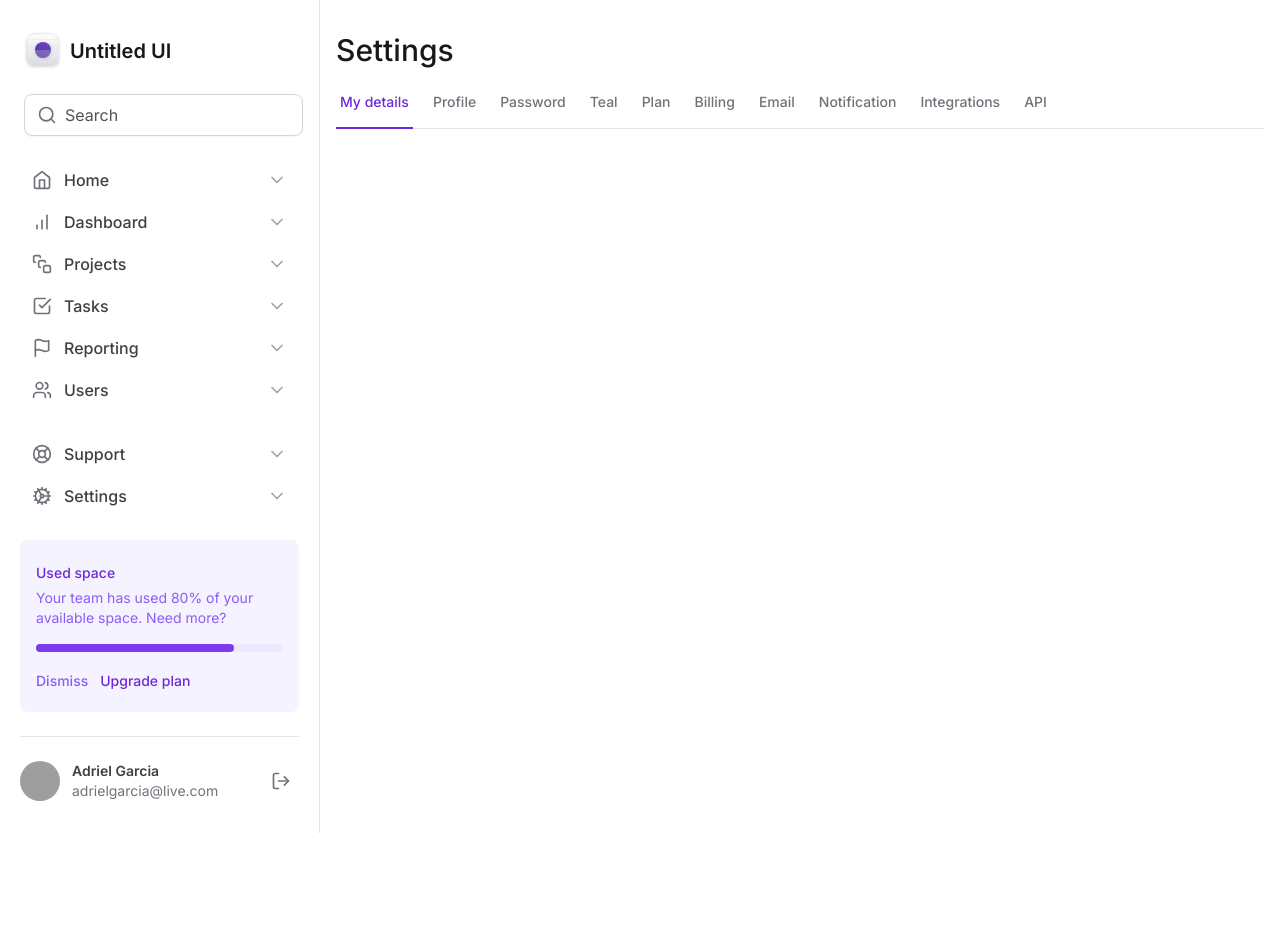
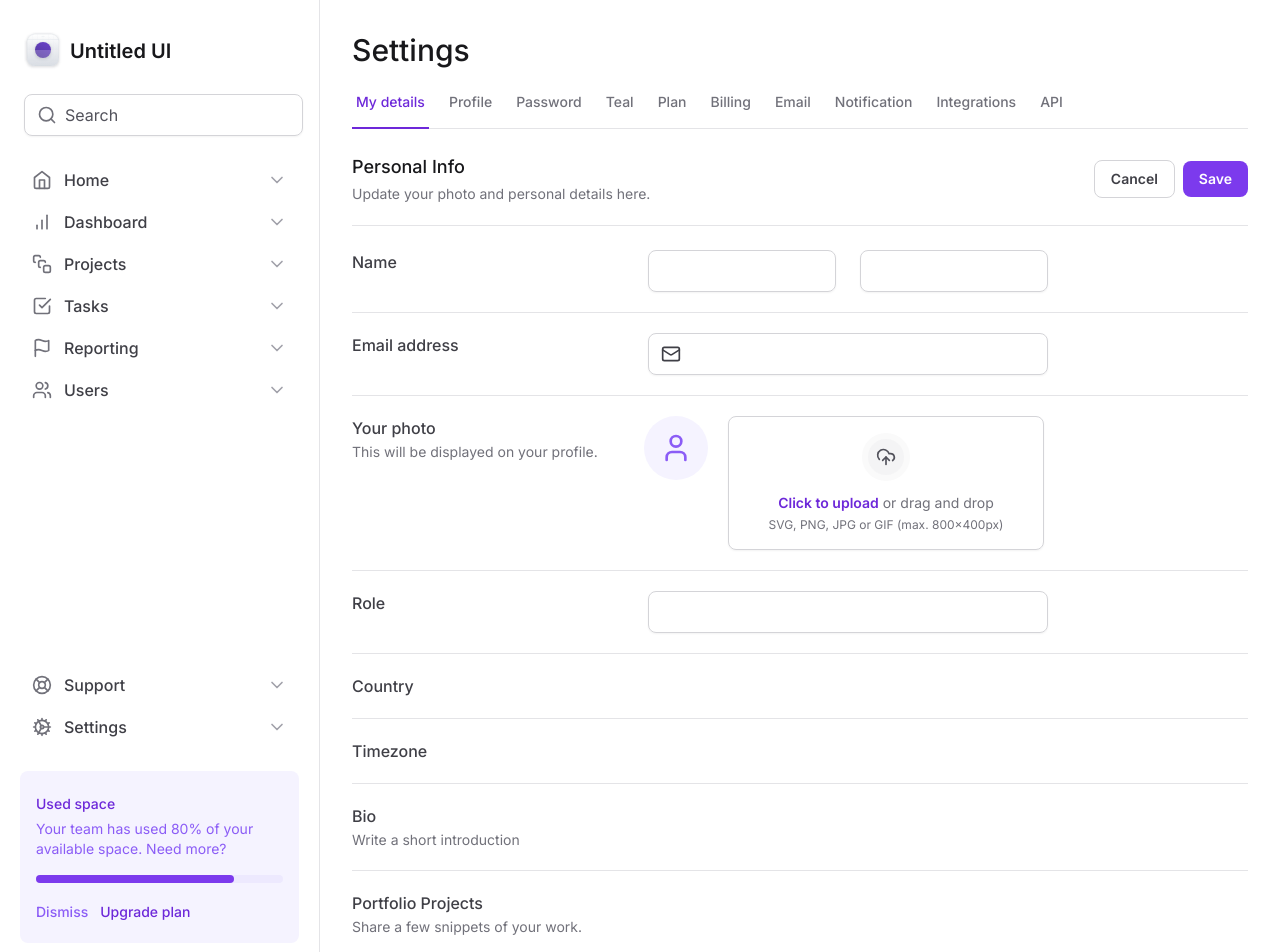
Before and after one commit to AdrielGarciaS/tailwind-next, a Next.js app: page / in a window 1280 px wide. Shown: the top 952 px of the page. Before the commit the page ends 833 px from the top, so only its background shows below. Built offline with nearby package versions, Linux system fonts and the light colour scheme; grey boxes are pictures that could not be loaded.

Commit message:
feat: create form layout structure

```diff
--- a/src/app/layout.tsx
+++ b/src/app/layout.tsx
@@ -21,7 +21,7 @@
         <div className="grid min-h-screen grid-cols-app">
           <Sidebar />
 
-          <main className="px-4 pb-12 pt-8 ">{children}</main>
+          <main className="px-8 pb-12 pt-8 ">{children}</main>
         </div>
       </body>
     </html>
--- a/src/app/page.tsx
+++ b/src/app/page.tsx
@@ -1,4 +1,6 @@
+import { Input } from '@/components/Input'
 import { SettingsTabs } from '@/components/SettingsTabs'
+import { Mail, UploadCloud, User } from 'lucide-react'
 
 export default function Home() {
   return (
@@ -6,6 +8,190 @@
       <h1 className="text-3xl font-medium text-zinc-900">Settings</h1>
 
       <SettingsTabs />
+
+      <div className="mt-6 flex flex-col">
+        <div className="flex items-center justify-between border-b border-zinc-200 pb-5">
+          <div className="space-y-1">
+            <h2 className="text-lg font-medium text-zinc-900">Personal Info</h2>
+            <span className="text-sm text-zinc-500">
+              Update your photo and personal details here.
+            </span>
+          </div>
+
+          <div className="flex items-center gap-2">
+            <button className="rounded-lg border border-zinc-300 px-4 py-2 text-sm font-semibold text-zinc-700 hover:bg-zinc-50">
+              Cancel
+            </button>
+
+            <button
+              className="rounded-lg bg-violet-600 px-4 py-2 text-sm font-semibold text-white hover:bg-violet-700"
+              type="submit"
+              form="settings"
+            >
+              Save
+            </button>
+          </div>
+        </div>
+
+        <form
+          id="settings"
+          className="mt-6 flex w-full flex-col gap-5 divide-y divide-zinc-200"
+          action=""
+        >
+          <div className="grid-cols-form grid gap-3">
+            <label
+              htmlFor="firstName"
+              className="text-small font-medium text-zinc-700"
+            >
+              Name
+            </label>
+
+            <div className="grid grid-cols-2 gap-6">
+              <Input.Root>
+                <Input.Control id="firstName" />
+              </Input.Root>
+
+              <Input.Root>
+                <Input.Control />
+              </Input.Root>
+            </div>
+          </div>
+
+          <div className="grid-cols-form grid gap-3 pt-5">
+            <label
+              htmlFor="email"
+              className="text-small font-medium text-zinc-700"
+            >
+              Email address
+            </label>
+
+            <Input.Root>
+              <Input.Prefix>
+                <Mail className="h-5 w-5 text-zinc-700" />
+              </Input.Prefix>
+
+              <Input.Control id="email" type="email" />
+            </Input.Root>
+          </div>
+
+          <div className="grid-cols-form grid gap-3 pt-5">
+            <label
+              htmlFor="photo"
+              className="text-small font-medium text-zinc-700"
+            >
+              Your photo
+              <span className="mt-0.5 block text-sm font-normal text-zinc-500">
+                This will be displayed on your profile.
+              </span>
+            </label>
+
+            <div className="flex items-start gap-5">
+              <div className="flex h-16 w-16 items-center justify-center rounded-full bg-violet-50">
+                <User className="h-8 w-8 text-violet-500" />
+              </div>
+
+              <label
+                htmlFor="photo"
+                className="hover:bg-violet-25 group flex flex-1 cursor-pointer flex-col items-center gap-3 rounded-lg border border-zinc-300 px-6 py-4 text-center text-zinc-500 shadow-sm hover:text-violet-500"
+              >
+                <div className="border-6 rounded-full border-zinc-50 bg-zinc-100 p-2 group-hover:border-violet-50 group-hover:bg-violet-100">
+                  <UploadCloud className="h-5 w-5 text-zinc-600 group-hover:text-violet-600" />
+                </div>
+
+                <div className="flex flex-col items-center gap-1">
+                  <span className="text-sm">
+                    <span className="font-semibold text-violet-700">
+                      Click to upload
+                    </span>{' '}
+                    or drag and drop
+                  </span>
+                  <span className="text-xs">
+                    SVG, PNG, JPG or GIF (max. 800x400px)
+                  </span>
+                </div>
+              </label>
+
+              <input id="photo" className="sr-only" type="file" />
+            </div>
+          </div>
+
+          <div className="grid-cols-form grid gap-3 pt-5">
+            <label
+              htmlFor="role"
+              className="text-small font-medium text-zinc-700"
+            >
+              Role
+            </label>
+
+            <Input.Root>
+              <Input.Control id="role" />
+            </Input.Root>
+          </div>
+
+          <div className="grid-cols-form grid gap-3 pt-5">
+            <label
+              htmlFor="country"
+              className="text-small font-medium text-zinc-700"
+            >
+              Country
+            </label>
+
+            <div />
+          </div>
+
+          <div className="grid-cols-form grid gap-3 pt-5">
+            <label
+              htmlFor="timezone"
+              className="text-small font-medium text-zinc-700"
+            >
+              Timezone
+            </label>
+
+            <div />
+          </div>
+
+          <div className="grid-cols-form grid gap-3 pt-5">
+            <label
+              htmlFor="bio"
+              className="text-small font-medium text-zinc-700"
+            >
+              Bio
+              <span className="mt-0.5 block text-sm font-normal text-zinc-500">
+                Write a short introduction
+              </span>
+            </label>
+
+            <div />
+          </div>
+
+          <div className="grid-cols-form grid gap-3 pt-5">
+            <label
+              htmlFor="portfolio"
+              className="text-small font-medium text-zinc-700"
+            >
+              Portfolio Projects
+              <span className="mt-0.5 block text-sm font-normal text-zinc-500">
+                Share a few snippets of your work.
+              </span>
+            </label>
+
+            <div />
+          </div>
+
+          <div className="flex items-center justify-end gap-2 pt-5">
+            <button className="rounded-lg border border-zinc-300 px-4 py-2 text-sm font-semibold text-zinc-700 hover:bg-zinc-50">
+              Cancel
+            </button>
+
+            <button
+              className="rounded-lg bg-violet-600 px-4 py-2 text-sm font-semibold text-white hover:bg-violet-700"
+              type="submit"
+            >
+              Save
+            </button>
+          </div>
+        </form>
+      </div>
     </>
   )
 }
--- a/tailwind.config.ts
+++ b/tailwind.config.ts
@@ -7,9 +7,18 @@
       gridTemplateColumns: {
         app: 'minmax(18rem, 20rem) 1fr',
         profile: 'max-content 1fr min-content',
+        form: 'minmax(7.5rem, 17.5rem) minmax(25rem, 1fr) minmax(0, 15rem)',
       },
 
-      colors: {},
+      borderWidth: {
+        6: '6px',
+      },
+
+      colors: {
+        violet: {
+          25: '#fcfaff',
+        },
+      },
     },
   },
   plugins: [],
```
